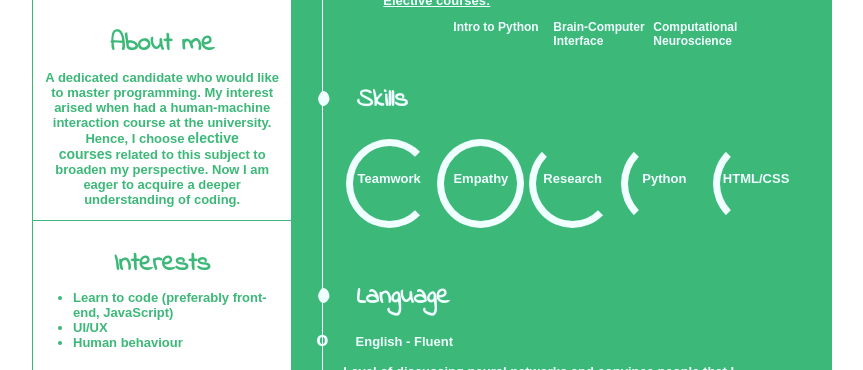
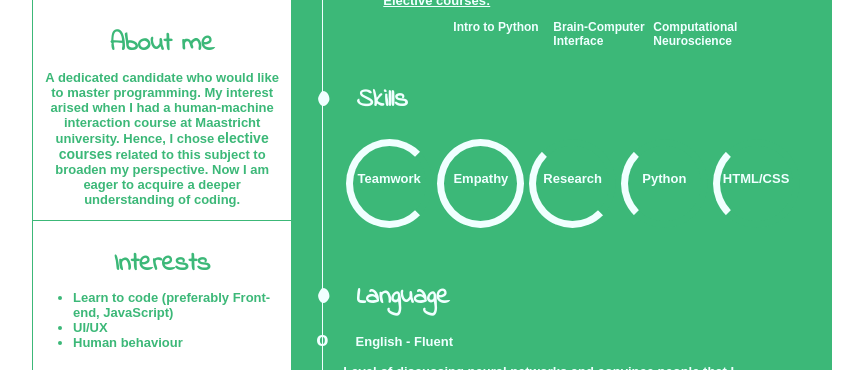
Before and after one commit to sisanny/sisanny.github.io, a plain HTML site: page index.html in a window 1280 px wide. Shown: the part 364-734 px from the top of the page, without its empty margins (208-1071 px from the left). Drawn offline with Linux system fonts and the light colour scheme; a web font is replaced by a local one.

Commit message:
cv update

```diff
--- a/index.html
+++ b/index.html
@@ -16,13 +16,13 @@
     <div class='About'>
       <a name="About"></a>
       <h2 class='headline1' >About me</h2>
-      <p class='intro'>A dedicated candidate who would like to master programming. My interest arised when had a human-machine interaction course at the university. Hence, I choose<a class='aintro' href="#elective courses">elective courses</a>related to this subject to broaden my perspective. Now I am eager to acquire a deeper understanding of coding.</p>
+      <p class='intro'>A dedicated candidate who would like to master programming. My interest arised when I had a human-machine interaction course at Maastricht university. Hence, I chose<a class='aintro' href="#elective courses">elective courses</a>related to this subject to broaden my perspective. Now I am eager to acquire a deeper understanding of coding.</p>
     </div>
     <div class='interest'>
       <a name='Interest'></a>
       <h2 class='headline1' >Interests</h2>
       <ul>
-        <li>Learn to code (preferably front-end, JavaScript)</li>
+        <li>Learn to code (preferably Front-end, JavaScript)</li>
         <li>UI/UX<il>
         <li>Human behaviour<il>
       </ul>
```
